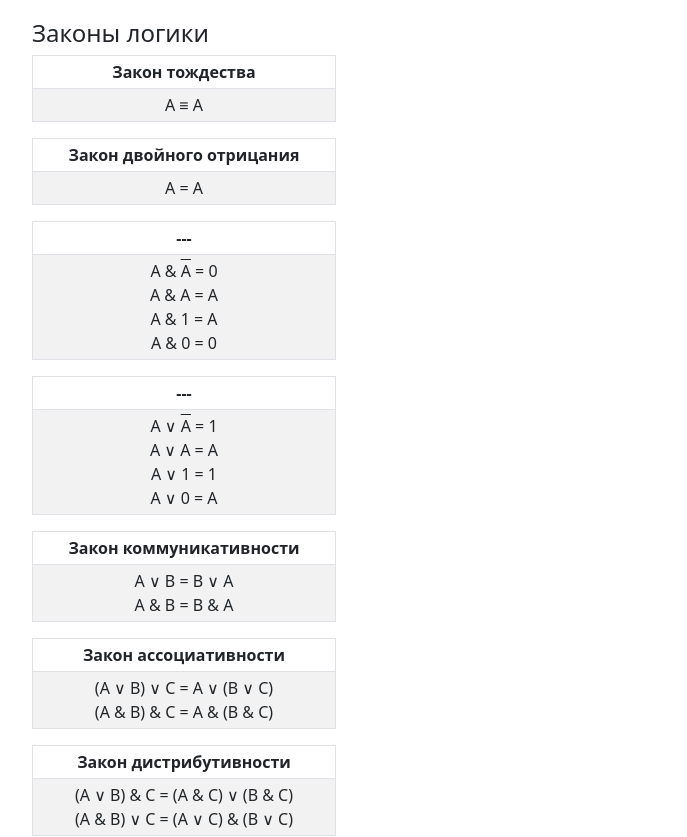
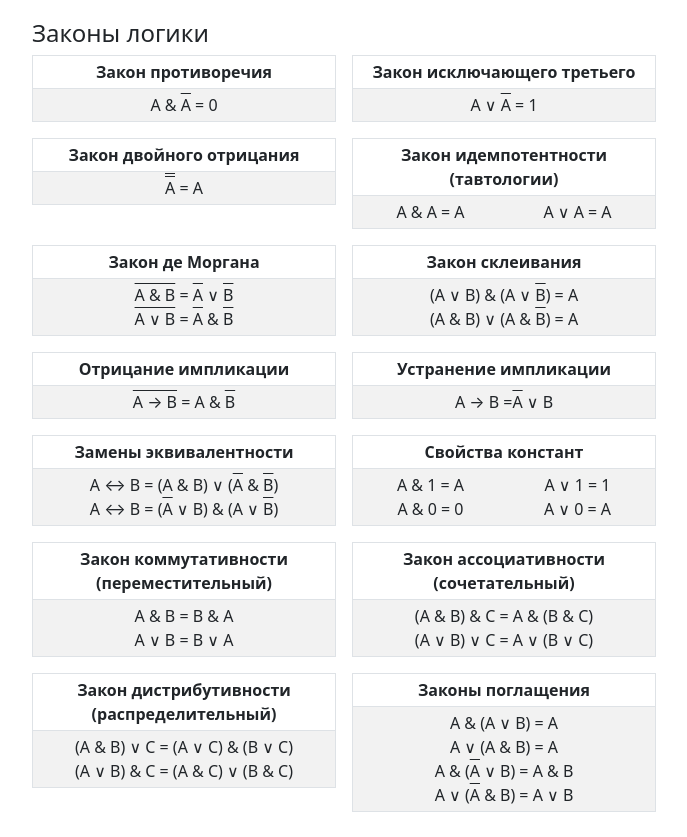
Before and after one commit to mccrush/info, a Vue app: page / in a window 1280 px wide. Shown: the part 740-1577 px from the top of the page, without its empty margins (300-987 px from the left). Built offline with nearby package versions, Linux system fonts and the light colour scheme.

Commit message:
Add Logic ruls

```diff
--- a/src/App.vue
+++ b/src/App.vue
@@ -56,6 +56,10 @@ h4 {
   margin-top: 32px;
 }
 
+.w-20 {
+  width: 20%;
+}
+
 .btn:focus,
 .form-control:focus,
 .form-select:focus,
--- a/src/components/logic/TableIst.vue
+++ b/src/components/logic/TableIst.vue
@@ -58,13 +58,3 @@ export default {
   }
 }
 </script>
-
-<style>
-.w-20 {
-  width: 20%;
-}
-
-.overline {
-  text-decoration: overline;
-}
-</style>
--- a/src/components/logic/TableZak.vue
+++ b/src/components/logic/TableZak.vue
@@ -1,9 +1,11 @@
 <template>
   <div class="row">
-    <div class="col-12 col-sm-6 pe-sm-1">
+    <div
+      v-for="(zacon, index) in zacons"
+      :key="'id' + index"
+      class="col-12 col-sm-6 pe-sm-1"
+    >
       <table
-        v-for="zacon in zacons"
-        :key="'id' + zacon.id"
         class="table table-bordered table-striped table-hover table-sm text-center"
       >
         <thead>
@@ -18,7 +20,6 @@
         </tbody>
       </table>
     </div>
-    <div class="col-12 col-sm-6 mt-2 mt-sm-0 ps-sm-1"></div>
   </div>
 </template>
 
@@ -33,9 +34,3 @@ export default {
   }
 }
 </script>
-
-<style scoped>
-.duble-border {
-  border-top: 4px double #212529;
-}
-</style>
--- a/src/data/zacons.js
+++ b/src/data/zacons.js
@@ -1,52 +1,81 @@
 export default [
+  // {
+  //   title: 'Закон тождества',
+  //   text: 'A = A'
+  // },
+
   {
-    id: '1',
-    title: 'Закон тождества',
-    text: 'A &equiv; A'
+    title: 'Закон противоречия',
+    text: 'A &amp; <span class="overline">A</span> = 0'
   },
   {
-    id: '2',
+    title: 'Закон исключающего третьего',
+    text: 'A &or; <span class="overline">A</span> = 1'
+  },
+  {
     title: 'Закон двойного отрицания',
     text: '<span class="duble-border">A</span> = A'
   },
   {
-    id: '4',
-    title: '---',
-    text: 'A &amp; <span class="overline">A</span> = 0<br />A &amp; A = A<br />A &amp; 1 = A<br />A &amp; 0 = 0'
+    title: 'Закон идемпотентности (тавтологии)',
+    text: `<div class="row">
+    <div class="col-6 pe-0">A &amp; A = A</div>
+    <div class="col-6 ps-0">A &or; A = A</div>
+    </div>`
   },
   {
-    id: '5',
-    title: '---',
-    text: 'A &or; <span class="overline">A</span> = 1<br />A &or; A = A<br /> A &or; 1 = 1<br />A &or; 0 = A'
+    title: 'Закон де Моргана',
+    text: '<span class="overline">A &amp; B</span> = <span class="overline">A</span> &or; <span class="overline">B</span><br /><span class="overline">A &or; B</span> = <span class="overline">A</span> &amp; <span class="overline">B</span>'
   },
   {
-    id: '3',
-    title: 'Закон коммуникативности',
-    text: 'A &or; B = B &or; A<br />A &amp; B = B &amp; A'
+    title: 'Закон склеивания',
+    text: `(A &or; B) &amp; (A &or; <span class="overline">B</span>) = A<br />
+    (A &amp; B) &or; (A &amp; <span class="overline">B</span>) = A`
+  },
+
+  {
+    title: 'Отрицание импликации',
+    text: '<span class="overline">A &rarr; B</span> = A &amp; <span class="overline">B</span>'
   },
   {
-    id: '',
-    title: 'Закон ассоциативности',
-    text: '(A &or; B) &or; C = A &or; (B &or; C)<br />(A &amp; B) &amp; C = A &amp; (B &amp; C)'
+    title: 'Устранение импликации',
+    text: 'A &rarr; B =<span class="overline">A</span> &or; B'
+  },
+
+  // {
+  //   title: 'Закон идемпотентности (тавтологии)',
+  //   text: 'A &amp; A = A<br />A &or; A = A'
+  // },
+  {
+    title: 'Замены эквивалентности',
+    text: `A &harr; B = (A &amp; B) &or; (<span class="overline">A</span> &amp; <span class="overline">B</span>)<br />
+    A &harr; B = (<span class="overline">A</span> &or; B) &amp; (A &or; <span class="overline">B</span>)`
   },
   {
-    id: '',
-    title: 'Закон дистрибутивности',
-    text: '(A &or; B) &amp; C = (A &amp; C) &or; (B &amp; C)<br />(A &amp; B) &or; C = (A &or; C) &amp; (B &or; C)'
+    title: 'Свойства констант',
+    text: `<div class="row">
+    <div class="col-6 pe-0">A &amp; 1 = A<br />A &amp; 0 = 0</div>
+    <div class="col-6 ps-0">A &or; 1 = 1<br />A &or; 0 = A</div>
+    </div>`
+  },
+
+  {
+    title: 'Закон коммутативности (переместительный)',
+    text: 'A &amp; B = B &amp; A<br />A &or; B = B &or; A'
   },
   {
-    id: '',
-    title: 'Закон де Моргана',
-    text: '<span class="overline">A &or; B</span> = <span class="overline">A</span> &amp; <span class="overline">B</span><br /><span class="overline">A &amp; B</span> = <span class="overline">A</span> &or; <span class="overline">B</span>'
+    title: 'Закон ассоциативности (сочетательный)',
+    text: '(A &amp; B) &amp; C = A &amp; (B &amp; C)<br />(A &or; B) &or; C = A &or; (B &or; C)'
   },
   {
-    id: '',
-    title: '',
-    text: ''
+    title: 'Закон дистрибутивности (распределительный)',
+    text: '(A &amp; B) &or; C = (A &or; C) &amp; (B &or; C)<br />(A &or; B) &amp; C = (A &amp; C) &or; (B &amp; C)'
   },
   {
-    id: '',
-    title: '',
-    text: ''
+    title: 'Законы поглащения',
+    text: `A &amp; (A &or; B) = A<br />
+    A &or; (A &amp; B) = A<br />
+    A &amp; (<span class="overline">A</span> &or; B) = A &amp; B<br />
+    A &or; (<span class="overline">A</span> &amp; B) = A &or; B`
   },
 ]
--- a/src/views/Logic.vue
+++ b/src/views/Logic.vue
@@ -9,7 +9,7 @@
 
       <h4>Законы логики</h4>
       <TableZak />
-      <div class="row">
+      <!-- <div class="row">
         <div class="col-12 col-sm-6">
           <a
             data-fancybox="gallery"
@@ -32,7 +32,7 @@
             <img src="img/logic/zakony.jpg" alt="Законы логики" class="w-100" />
           </a>
         </div>
-      </div>
+      </div> -->
 
       <h4>Порядок выполнения логических операций</h4>
       <TablePor />
@@ -56,14 +56,12 @@ export default {
 }
 </script>
 
-<style scoped>
-a.card {
-  border: 1px solid #dee2e6;
-  transition: 0.3s ease-in-out;
+<style>
+.overline {
+  text-decoration: overline;
 }
 
-a.card:hover {
-  border-color: #fff;
-  box-shadow: rgba(149, 157, 165, 0.2) 0px 8px 24px;
+.duble-border {
+  border-top: 4px double #212529;
 }
 </style>
```
